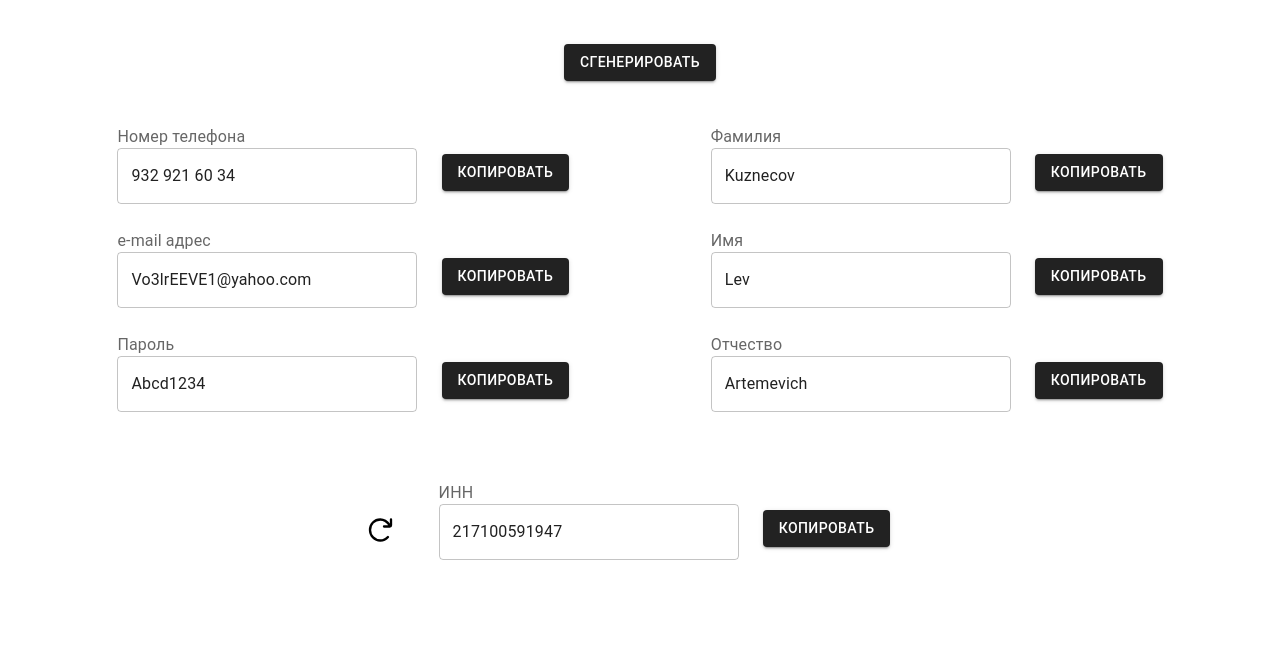
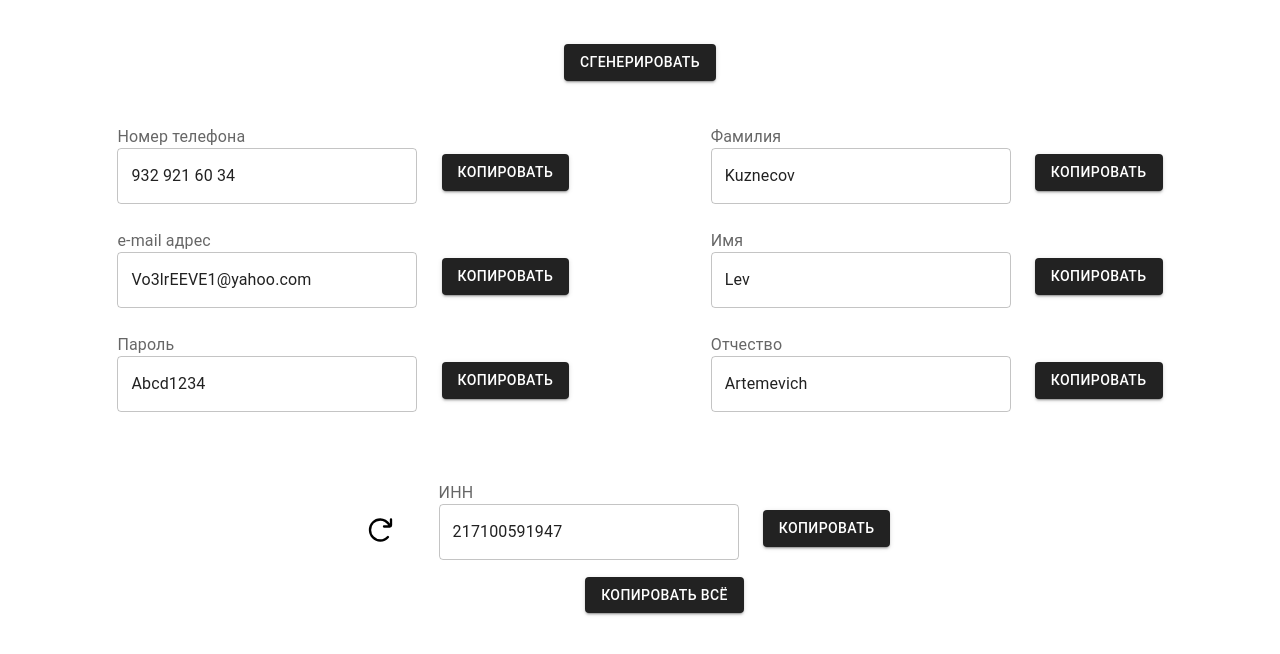
Before and after one commit to Orehik/mock_data_generator, a React (Vite) app: page / in a window 1280 px wide. Shown: the top 654 px of the page. Built offline with nearby package versions, Linux system fonts and the light colour scheme.

Commit message:
added the ability to copy everything

```diff
--- a/src/App.css
+++ b/src/App.css
@@ -32,4 +32,6 @@
 
 .copy_button {
   margin-top: 17px !important;
+  display: flex;
+  align-self: center;
 }
--- a/src/App.tsx
+++ b/src/App.tsx
@@ -2,6 +2,7 @@ import { useEffect, useMemo, useState } from "react";
 import { Box } from "@mui/material";
 
 import copyValue from "./helpers/copyValue";
+import copyEverything from "./helpers/copyEverything";
 import { RefreshInn } from "./components/RefreshInn/RefreshInn";
 import { BaseInput } from "./components/BaseInput/BaseInput";
 import { BaseButton } from "./components/BaseButton/BaseButton";
@@ -35,6 +36,8 @@ function App() {
   const [firstname, setFirstname] = useState('');
   const [middlename, setMiddlename] = useState('');
   const [inn, setInn] = useState('');
+
+  const arrayValue = [phoneNumber, email, pass, lastname, firstname, middlename, inn];
 
   const innGenerator = () => {
     setInn(TAXGenerator());
@@ -113,6 +116,7 @@ function App() {
             value={inn}
           />
           <BaseButton className="copy_button" onClick={() => copyValue(inn)}>Копировать</BaseButton>
+          <BaseButton className="copy_button" onClick={() => copyEverything(arrayValue)}>Копировать всё</BaseButton>
         </Box>
       </div>
     </div>
--- /dev/null
+++ b/src/helpers/copyEverything.ts
@@ -0,0 +1,3 @@
+export default async (arr: string[]): Promise<void> => {
+  await window.navigator.clipboard.writeText(arr.join("\n"));
+}
```
